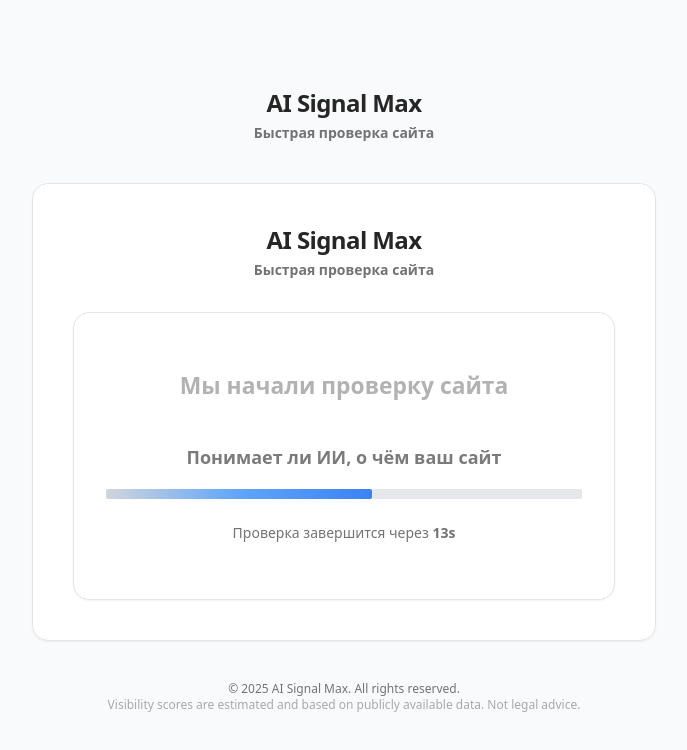
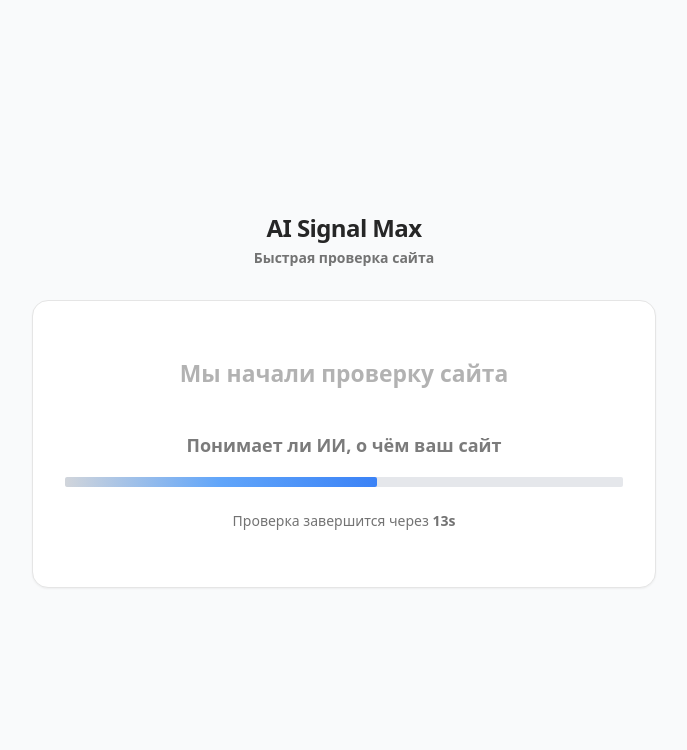
Before and after one commit to dm100usa-oss/AI-Signal-Max-Final, a Next.js app: page /preview/quick in a window 1280 px wide. Shown: the top 750 px of the page, without its empty margins (296-983 px from the left). Built offline with nearby package versions, Linux system fonts and the light colour scheme.

Commit message:
Update page.tsx

```diff
--- a/app/preview/quick/page.tsx
+++ b/app/preview/quick/page.tsx
@@ -1,34 +1,18 @@
-"use client";
+import dynamic from "next/dynamic";
 
-import QuickPreview from "@/components/QuickPreview";
+const QuickPreview = dynamic(() => import("@/components/QuickPreview"), {
+  ssr: false,
+});
+
+export const revalidate = 0;
+export const dynamicParams = true;
+export const fetchCache = "force-no-store";
 
 export default function Page() {
   return (
     <main className="min-h-screen bg-gray-50 flex flex-col items-center justify-center font-sans text-neutral-800">
       <div className="w-full max-w-2xl px-4 sm:px-6 py-10">
-        {/* Верхний блок */}
-        <div className="text-center mb-10">
-          <h1 className="text-2xl font-semibold tracking-tight text-neutral-800">
-            AI Signal Max
-          </h1>
-          <p className="text-sm text-neutral-500 mt-1 font-semibold">
-            Быстрая проверка сайта
-          </p>
-        </div>
-
-        {/* Основная карточка */}
-        <div className="bg-white border border-neutral-200 shadow-sm rounded-2xl p-8 sm:p-10 transition-all duration-500">
-          <QuickPreview />
-        </div>
-
-        {/* Дисклеймер */}
-        <footer className="mt-10 text-center text-xs text-neutral-500">
-          © 2025 AI Signal Max. All rights reserved.
-          <br />
-          <span className="opacity-60">
-            Visibility scores are estimated and based on publicly available data. Not legal advice.
-          </span>
-        </footer>
+        <QuickPreview />
       </div>
     </main>
   );
```
